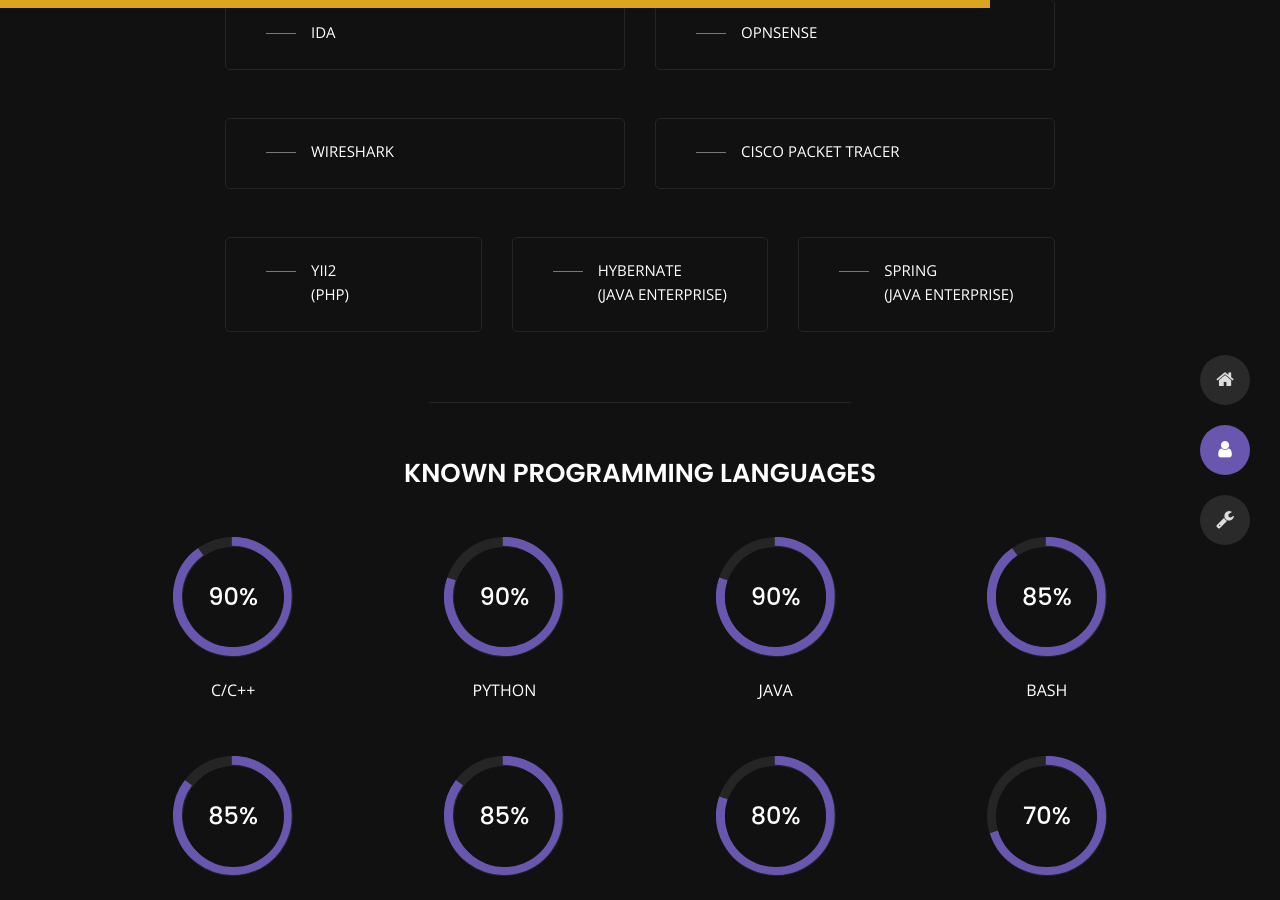
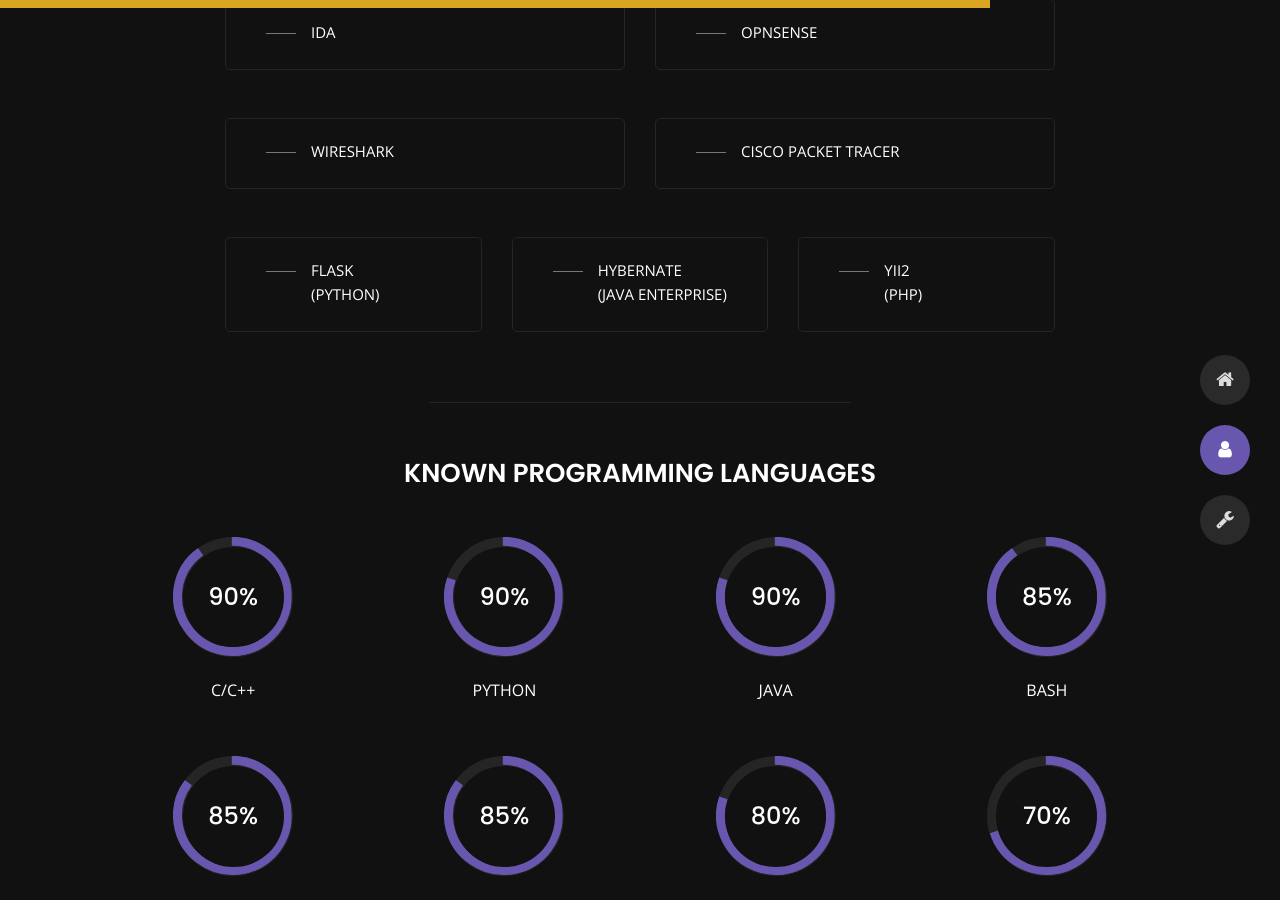
Before and after one commit to Caflo/caflo.github.io, a Jekyll site: the page built from about.md, in a window 1280 px wide and 900 px high, scrolled down 2015 px. Built offline with Jekyll 4.4.1, drawn with Linux system fonts in a browser that asks for light colours; nearby versions of some CDN libraries.

Commit message:
Update about.html

```diff
--- a/_layouts/about.html
+++ b/_layouts/about.html
@@ -314,7 +314,7 @@
             <div class="row row-margin-05">
                 <div class="col">
                     <div class="box-stats">
-                        <p class="open-sans-font m-0 position-relative text-uppercase">YII2<span class="d-block">(PHP)</span></p>
+                        <p class="open-sans-font m-0 position-relative text-uppercase">Flask<span class="d-block">(PYTHON)</span></p>
                     </div>
                 </div>
                 <div class="col">
@@ -324,7 +324,7 @@
                 </div>
                 <div class="col">
                     <div class="box-stats">
-                        <p class="open-sans-font m-0 position-relative text-uppercase">SPRING<span class="d-block">(JAVA ENTERPRISE)</span></p>
+                        <p class="open-sans-font m-0 position-relative text-uppercase">YII2<span class="d-block">(PHP)</span></p>
                     </div>
                 </div>
             </div>
```
